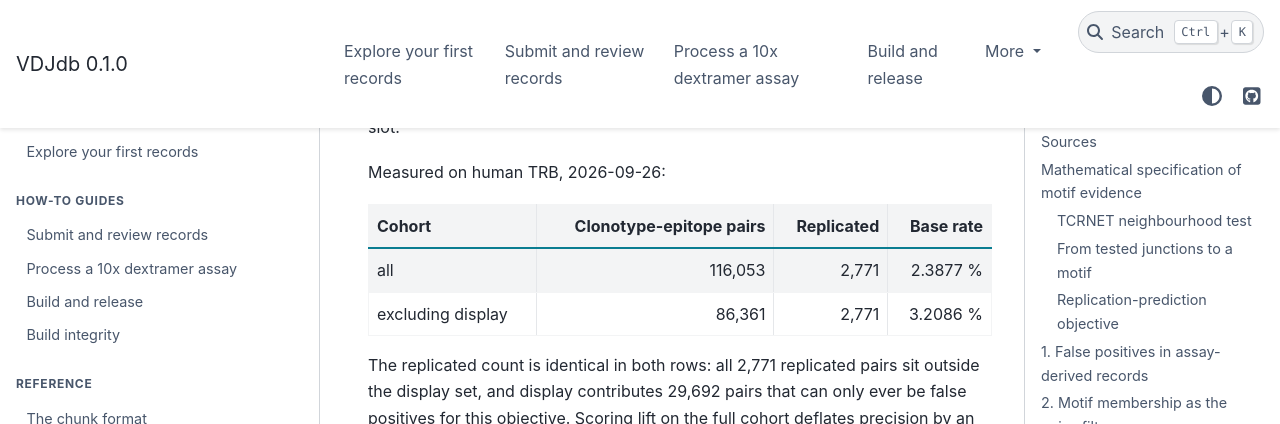
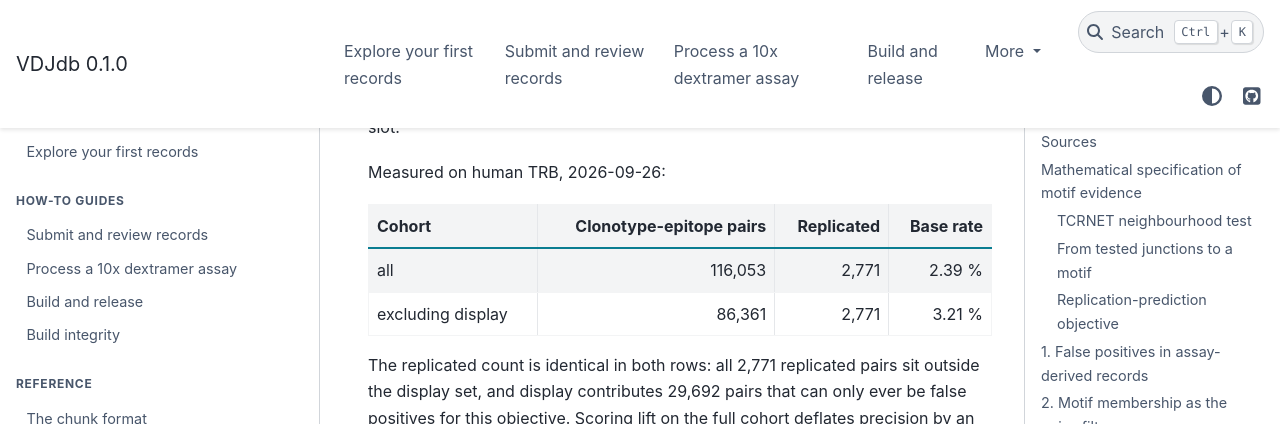
Before and after one commit to antigenomics/vdjdb-db, a Sphinx documentation site: the page built from docs/denoising.md, in a window 1280 px wide and 900 px high, scrolled down 11611 px. Shown: the top 424 px of the window. Built offline with Sphinx 7.4.7 and the PyData theme 0.15.4, drawn with Linux system fonts in a browser that asks for light colours.

Commit message:
Round remaining narrative percentages

```diff
--- a/docs/denoising.md
+++ b/docs/denoising.md
@@ -409,8 +409,8 @@ Measured on human TRB, 2026-09-26:
 
 | Cohort | Clonotype-epitope pairs | Replicated | Base rate |
 |---|---:|---:|---:|
-| all | 116,053 | 2,771 | 2.3877 % |
-| excluding display | 86,361 | 2,771 | 3.2086 % |
+| all | 116,053 | 2,771 | 2.39 % |
+| excluding display | 86,361 | 2,771 | 3.21 % |
 
 The replicated count is identical in both rows: all 2,771 replicated pairs sit outside the display
 set, and display contributes 29,692 pairs that can only ever be false positives for this objective.
```
Also changed, not shown: docs/builds/library-pipeline-migration.md (+1 -1 lines), docs/standards/record-scoring-v3.md (+2 -2 lines).
